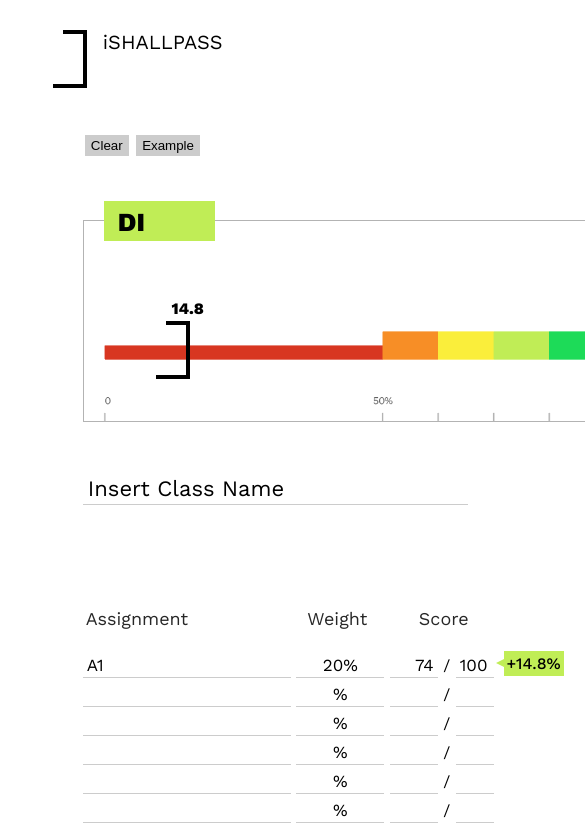
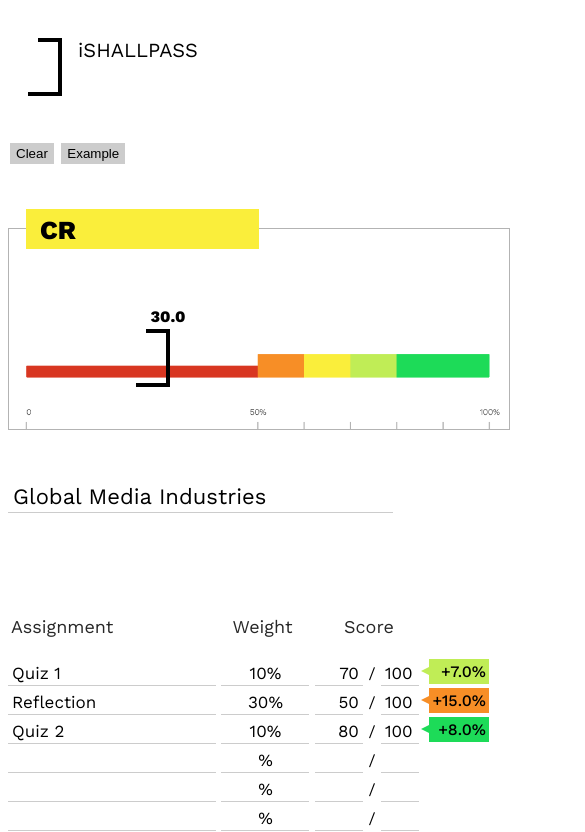
Before and after one commit to tranthanhhthao/ishallpass, a plain HTML site: page index.html in a window 390 px wide. Both pictures are taken after a click on the button "Example". Shown: the top 832 px of the page, 585 px wide, since content can reach past the window. Drawn offline with nearby package versions, Linux system fonts and the light colour scheme.

Commit message:
Add files via upload

```diff
--- a/app.js
+++ b/app.js
@@ -1,6 +1,7 @@
 const inputs = document.getElementById('frm1');
 const className = document.getElementById('classname');
 
+const asm = document.getElementsByClassName('assignment');
 const weights = document.getElementsByClassName('weight');
 const percentages = document.getElementsByClassName('percentage');
 const beforePercentages = document.getElementsByClassName('before-percentage');
@@ -44,7 +45,7 @@ function reload () {
 
                     // change weight bar length
                     totalWeightNum += weightNumValue
-                    currentWeight.style.width = totalWeightNum*558/100 + 'px'
+                    currentWeight.style.width = totalWeightNum*465/100 + 'px'
                 }
 
                 let curAPoint = Aperc*weightNumValue
@@ -53,7 +54,7 @@ function reload () {
 
                 if (!(isNaN(curAPoint))) {
                     curPoint += curAPoint;
-                    console.log('curPoint', curPoint)
+                    // console.log('curPoint', curPoint)
                 }
 
         } else {
@@ -122,13 +123,14 @@ function reload () {
     logoScoreNumber.innerHTML = curPoint.toFixed(1);
 
     // run the pointer
-    logoScorePointer.style.left = 20 + 5.58*curPoint + 'px'
+    logoScorePointer.style.left = 17 + 4.65*curPoint + 'px'
 
 }
 
 reload()
 
 function clearing() {
+    className.value = '';
 
     for (let i = 0; i < inputs.length; i++) {
         inputs.elements[i].value = ''
@@ -145,4 +147,76 @@ function clearing() {
     reload()
 }
 
-// percentages[3].style.backgroundColor = '#d83621';
+let exampleClicks = 0;
+
+function example() {
+    exampleClicks++;
+
+    if (exampleClicks > 2) {
+        exampleClicks = 1;
+    }
+
+    if (exampleClicks === 1) {
+        console.log('click is 1')
+        className.value = 'Global Media Industries';
+
+        asm[0].value = 'Quiz 1';
+        weights[0].value = 10;
+        totalScores[0].value = 70;
+        totalTotals[0].value = 100;
+
+        asm[1].value = 'Reflection';
+        weights[1].value = 30;
+        totalScores[1].value = 50;
+        totalTotals[1].value = 100;
+
+        asm[2].value = 'Quiz 2';
+        weights[2].value = 10;
+        totalScores[2].value = 80;
+        totalTotals[2].value = 100;
+
+        asm[3].value = '';
+        weights[3].value = '';
+        totalScores[3].value = '';
+        totalTotals[3].value = '';
+
+        asm[4].value = '';
+        weights[4].value = '';
+        totalScores[4].value = '';
+        totalTotals[4].value = '';
+
+    } else if (exampleClicks === 2) {
+        className.value = 'Global Media Industries';
+
+        asm[0].value = 'Quiz 1';
+        weights[0].value = 10;
+        totalScores[0].value = 70;
+        totalTotals[0].value = 100;
+
+        asm[1].value = 'Reflection';
+        weights[1].value = 30;
+        totalScores[1].value = 50;
+        totalTotals[1].value = 100;
+
+        asm[2].value = 'Quiz 2';
+        weights[2].value = 10;
+        totalScores[2].value = 80;
+        totalTotals[2].value = 100;
+
+        asm[3].value = 'Cultural Adaptation';
+        weights[3].value = 40;
+        totalScores[3].value = 63;
+        totalTotals[3].value = 100;
+
+        asm[4].value = 'Quiz 3';
+        weights[4].value = 10;
+        totalScores[4].value = 40;
+        totalTotals[4].value = 100;
+    }
+
+    console.log('click', exampleClicks)
+
+
+
+    reload()
+}
--- a/index.html
+++ b/index.html
@@ -40,7 +40,7 @@
         </div>
 
         <div class="title">
-            <input id="classname" value="Insert Class Name">
+            <input id="classname" placeholder="Insert Class Name">
         </div>
 
 
@@ -53,7 +53,7 @@
                 </tr>
             </table>
 
-            <input class="assignment" value="A1">
+            <input class="assignment" value="A1 Analytical Report">
             <input type="text" class="weight" value="20">
             <input type="number" class="total-scored" value="74">
             <span>/</span>
--- a/style.css
+++ b/style.css
@@ -1,11 +1,13 @@
 body {
     background-color: #fff;
+    overflow-x: hidden;
 }
 
 main {
     margin-left: 20%;
     font-family: 'Work Sans', sans-serif;
-
+    width: fit-content;
+    overflow-x: hidden;
 }
 
 header {
@@ -13,6 +15,7 @@ header {
     height: 60px;
 
     /* background-color: beige; */
+    width: fit-content;
 }
 
 header a {
@@ -49,6 +52,7 @@ h1 {
     margin-left: 2px;
     top: 40px;
 
+    color: black;
     background-color: #ccc;
     border: 0 solid;
     padding: 3px 6px 3px 6px;
@@ -60,7 +64,7 @@ h1 {
     position: relative;
     border: 1px solid #b3b3b3;
 
-    width: 600px;
+    width: 500px;
     height: 200px;
 
     margin-top: 50px;
@@ -68,7 +72,7 @@ h1 {
 
 .main-grade img {
     position: absolute;
-    width: 600px;
+    width: 500px;
     bottom: 0;
 }
 
@@ -76,11 +80,11 @@ h1 {
     position: absolute;
 
     height: 40px;
-    width: 558px;
+    width: 465px;
 
     background-color: #faee3b;
 
-    left: 20px;
+    left: 17px;
     top: -20px;
 }
 
@@ -97,7 +101,7 @@ h1 {
 .current-logo-score {
     position: absolute;
 
-    left: calc(20px + 5.58*67.3px);
+    left: calc(17px + 4.65*67.3px);
     top: 100px;
     background-color: aqua;
 }
@@ -147,6 +151,7 @@ h1 {
 /*  */
 .title {
     margin-top: 30px;
+    width: fit-content;
 }
 
 .title p {
@@ -176,7 +181,7 @@ form {
     display: block;
 
     margin: 100px 0 0 0;
-    width: 620px;
+    width: 520px;
     /* background-color: beige; */
 }
 
@@ -315,8 +320,41 @@ input[type=number] {
 footer {
     margin-top: 100px;
     color: #ccc;
+    width: fit-content;
+
+    /* background-color: antiquewhite; */
 }
 
 footer a {
     color: #ccc;
 }
+
+@media only screen and (max-width: 790px) {
+    body {
+        overflow-x: hidden;
+    }
+
+    main {
+        margin-left: 1%;
+    }
+
+    header {
+        margin-left: 50px;
+    }
+
+}
+
+@media only screen and (max-width: 600px) {
+    body {
+        overflow-x: hidden;
+    }
+
+    main {
+        margin-left: 0;
+    }
+
+    header {
+        margin-left: 50px;
+    }
+
+}
```
